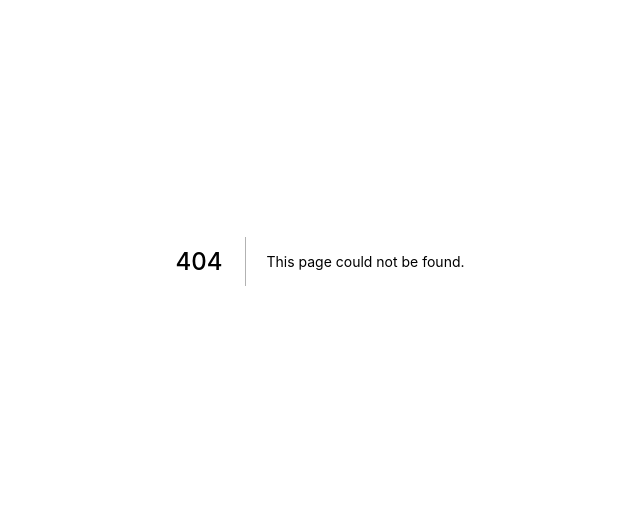
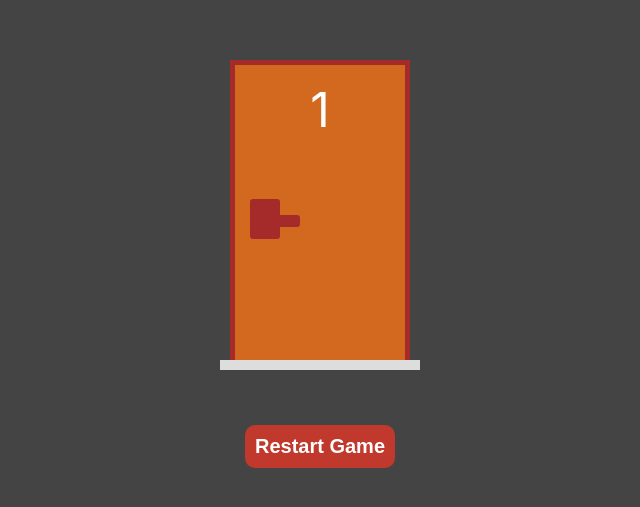
Before and after one commit to gabrielDpadua21/doors-game, a Next.js app: page /game/1/1 in a window 1280 px wide. Before the commit this address had no page. Shown: the part 139-646 px from the top of the page, without its empty margins (320-960 px from the left). Built offline with nearby package versions, Linux system fonts and the light colour scheme.

Commit message:
✨feat: dynamic doors

```diff
--- a/pages/game.tsx
+++ b/pages/game/[doors]/[winner].tsx
@@ -1,13 +1,22 @@
 
 import { NextPage } from 'next';
-import { useState } from 'react';
-import Door from '../components/Door';
-import { createDoors, updateDoors } from '../domains/doors';
-import styles from '../styles/Game.module.css';
+import { useEffect, useState } from 'react';
+import Door from '../../../components/Door';
+import { createDoors, updateDoors } from '../../../domains/doors';
+import styles from '../../../styles/Game.module.css';
 import Link from 'next/link';
+import { useRouter } from 'next/router';
 
 const Game: NextPage = () => {
-    const [doors, setDoors] = useState(createDoors(5, 1));
+  const router = useRouter();
+  const [doors, setDoors] = useState(createDoors(0, 0));
+
+  useEffect(() => {
+    const doorsNumber = +router?.query?.doors;
+    const winnerNumber = +router?.query?.winner;
+    setDoors(createDoors(doorsNumber, winnerNumber));
+  }, [router?.query])
+
 
   const renderDoors = () => {
     return doors.map(door => {
```
